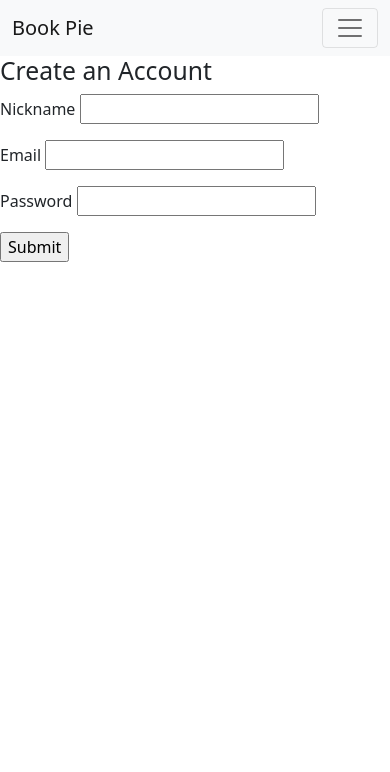
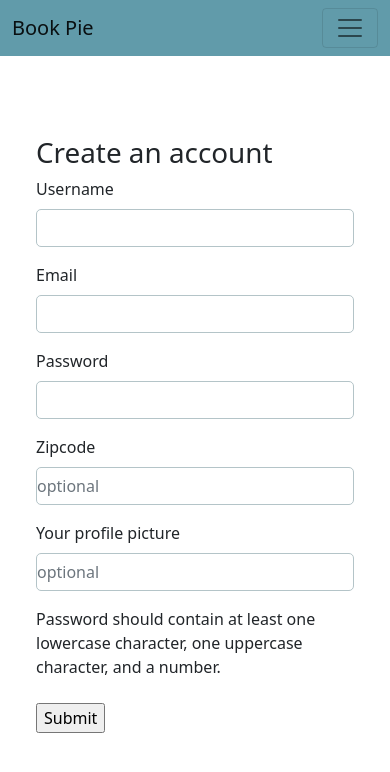
Before and after one commit to amak-code/Book_Pie, a Flask app: page /register in a window 390 px wide. Shown: the top 772 px of the page. Run offline with Flask 2, Linux system fonts and the light colour scheme; some libraries are stand-ins or nearby versions.

Commit message:
Log Out menu item was added

```diff
--- a/server.py
+++ b/server.py
@@ -4,6 +4,7 @@ from model import connect_to_db, db
 from jinja2 import StrictUndefined
 import requests
 import crud
+import random
 
 app = Flask(__name__)
 app.secret_key = "dev"
@@ -17,10 +18,13 @@ app.jinja_env.undefined = StrictUndefined
 def homepage():
     """Return 10 books for the homepage to suggest to the user"""
 
+    list_of_random_words = ["love", "world", "fashion", "peace", "mindfulness", "sun", "modern", "human", "health"]
+    random_word = random.choice(list_of_random_words)
+
     url = "https://www.googleapis.com/books/v1/volumes"
 
 
-    payload = {'q' : 'publishedDate=2022'}
+    payload = {'q' : f'intitle:{random_word}'}
 
     res = requests.get(url, params=payload)
     print("//////////////////////////////////////////////")
@@ -84,7 +88,6 @@ def show_book(google_book_id):
     db_book = crud.get_book_by_google_id(google_book_id)
     # if book exists in db we fetch it from db
 
-
     # if book is not in db we fetch book from google api by it's id
     url = f"https://www.googleapis.com/books/v1/volumes/{google_book_id}"
     res = requests.get(url)
@@ -107,7 +110,7 @@ def registration_form():
 @app.route("/users", methods=["POST"])
 def register_user():
     """Create a new user."""
-    nickname = request.form.get("nickname")
+
     email = request.form.get("email")
     password = request.form.get("password")
 
@@ -166,7 +169,7 @@ def user_page():
             print('USER REVIEWS AUTHORS')
             for review in reviews:
                 print(f"SEE HERE:{review.book.authors}")
-            flash(f"Welcome back, {user.email}!")
+            flash(f"Welcome back, {user.email}!", category='info')
             return render_template("user_page.html", user=user, reviews = reviews)
         else:
 
--- a/static/styles.css
+++ b/static/styles.css
@@ -1,5 +1,71 @@
-/* {
-    width: 100%;
-    background: linear-gradient(45deg, blue, white
-    );
-} */
+
+  .modal-body {
+    padding: 0;
+  }
+  .btn-close {
+    position: absolute;
+    right: 0;
+    padding: 1em;
+  }
+  .form-area h1 {
+    font-size: 2.3em;
+    font-weight: bold;
+  }
+  .form-area {
+	padding: 3em;
+	max-width: 100%;
+	color: #fff;
+	box-shadow: 0 4px 6px 7px rgba(0, 0, 0, 0.5);
+}
+
+  .form-control {
+    background-color: white;
+    color: #fff;
+    padding-left: 0;
+    border: 1px solid #b4c4c8;
+    border-radius: 5px;
+  }
+  .form-area .btn {
+	width: 100%;
+	font-weight: 800;
+	background-color: #fff;
+	padding: 0.5em 0;
+	border-radius: 50px;
+}
+.btn.btn-primary {
+	padding: 15px 50px;
+	font-family: alfa slab one;
+	font-size: 20px;
+	letter-spacing: 2px;
+	border-radius: 50px;
+}
+  .form-area .btn:hover {
+    background-color: inherit;
+    color: #fff;
+    border-color: #fff;
+  }
+  .form-area p {
+    text-align: center;
+    padding-top: 2em;
+    color: #fff;
+  }
+  .form-area p a {
+    color: #e1e1e1;
+    text-decoration: none;
+  }
+  .form-area p a:hover {
+    color: #fff;
+  }
+
+  .bg-primary {
+    background-color: #b4c4c8!important;
+
+  }
+  @media (max-width: 600px){
+    .form-area{
+        padding: 1.5em;
+    }
+    .form-area h1{
+        font-size: 18px;
+    }
+  }
--- a/templates/base.html
+++ b/templates/base.html
@@ -6,11 +6,12 @@
     <link rel="preconnect" href="https://fonts.googleapis.com">
     <link rel="preconnect" href="https://fonts.gstatic.com" crossorigin>
     <link href="https://fonts.googleapis.com/css2?family=Lato:wght@400;700&display=swap" rel="stylesheet">
-    <link rel="stylesheet" href="/static/styles.css">
+
     <link href="https://cdn.jsdelivr.net/npm/bootstrap@5.0.1/dist/css/bootstrap.min.css"
       rel="stylesheet"
       integrity="sha384-+0n0xVW2eSR5OomGNYDnhzAbDsOXxcvSN1TPprVMTNDbiYZCxYbOOl7+AMvyTG2x"
       crossorigin="anonymous"/>
+    <link rel="stylesheet" href="/static/styles.css">
     <script src="https://ajax.googleapis.com/ajax/libs/jquery/3.6.1/jquery.min.js"></script>
 
     <title>
@@ -21,13 +22,24 @@
   </head>
   <body>
     <div class="main">
-      {% for msg in get_flashed_messages() %}
+      <!-- {% for msg in get_flashed_messages() %}
       <p class="flash-msg">
       {{ msg }}
       </p>
-    {% endfor %}
+    {% endfor %} -->
 
-    <nav class="navbar navbar-expand-lg navbar-light bg-light">
+    {% with messages = get_flashed_messages() %}
+      {% if messages %}
+      <script>
+        var messages = {{ messages|tojson }};
+        for (var i=0; i<messages.length; i++) {
+          alert(messages[i]);
+        }
+      </script>
+      {% endif %}
+    {% endwith %}
+
+    <nav class="navbar navbar-expand-lg navbar-light" style="background-color: #619baa;">
       <div class="container-fluid">
         <a class="navbar-brand" href="/">Book Pie</a>
         <button class="navbar-toggler" type="button" data-bs-toggle="collapse" data-bs-target="#navbarSupportedContent" aria-controls="navbarSupportedContent" aria-expanded="false" aria-label="Toggle navigation">
@@ -38,11 +50,13 @@
             <li class="nav-item">
               <a class="nav-link active" aria-current="page" href="/">Home</a>
             </li>
+            {% if session.get("user_id") %}
             <li class="nav-item">
-              <a class="nav-link" href="#">Link</a>
+              <a class="nav-link" href="#">My page</a>
             </li>
+            {% endif %}
             <li class="nav-item">
-              <a class="nav-link disabled" href="#" tabindex="-1" aria-disabled="true">Disabled</a>
+              <a class="nav-link disabled" href="#" tabindex="-1" aria-disabled="true">Book Store</a>
             </li>
           </ul>
           <form class="d-flex" action="/search" method="POST">
@@ -56,12 +70,45 @@
           </form>
           <div class="d-flex flex-row-reverse bd-highlight">
             <div class="p-2 bd-highlight">
-              <a class="nav-link active" aria-current="page" href="#">Log In</a>
+            {% if session.get("user_id") %}
+            <div class="p-2 bd-highlight">
+              <a class="nav-link active" aria-current="page" href="/logout">Log Out</a>
+            </div>
+            {% else %}
+              <a class="nav-link active" aria-current="page"  data-bs-toggle="modal" data-bs-target="#ModalForm" href="#">Log In</a>
+              <div class="modal fade" id="ModalForm" tabindex="-1" aria-labelledby="ModalFormLabel" aria-hidden="true">
+                <div class="modal-dialog modal-dialog-centered">
+                  <div class="modal-content">
+                    <div class="modal-body">
+                        <button type="button" class="btn-close btn-close-white" data-bs-dismiss="modal" aria-label="Close"></button>
+                        <div class="form-area bg-primary">
+                            <h1 class="text-center">Login Form</h1>
+                            <form action="/login" method="POST">
+                                <div class="mb-3 mt-4">
+                                    <label for="exampleInputEmail1" class="form-label">Your Email</label>
+                                    <input type="email" class="form-control" name="email" id="exampleInputEmail1" aria-describedby="emailHelp">
+                                </div>
+                                <div class="mb-3">
+                                    <label for="exampleInputPassword1" class="form-label">Your Password</label>
+                                    <input type="password" class="form-control" name="password" id="exampleInputPassword1">
+                                </div>
+                                <button type="submit" class="btn btn-light mt-3">LOGIN</button>
+                                <p>New Here?    <a href="/register">Signup</a></p>
+                            </form>
+                        </div>
+                    </div>
+                  </div>
+                </div>
+            </div>
+
+            <script src="https://cdnjs.cloudflare.com/ajax/libs/jquery/3.6.1/jquery.min.js"></script>
+            <script src="https://cdnjs.cloudflare.com/ajax/libs/bootstrap/5.0.1/js/bootstrap.min.js"></script>
             </div>
             <div class="p-2 bd-highlight">
               <a class="nav-link active" aria-current="page" href="/register">Sign Up</a>
             </div>
           </div>
+          {% endif %}
         </div>
       </div>
     </nav>
--- a/templates/book-details-page.html
+++ b/templates/book-details-page.html
@@ -36,7 +36,7 @@
             {% endfor %}
         </div>
     {% endif %}
-    {% if session["user_id"] %}
+    {% if session.get("user_id") %}
     <form action="/review" method="POST">
         <textarea id="book_review" name="review" rows="4" cols="50" placeholder='Please enter your review of book "{{ book.volumeInfo.title }}" here.'></textarea>
         <br>
--- a/templates/registration_form.html
+++ b/templates/registration_form.html
@@ -3,22 +3,44 @@
 {% block title %}Book Pie{% endblock %}
 
 {% block body %}
-<h2>Create an Account</h2>
-<form action="/users" method="POST">
-    <p>
-    Nickname <input type="text" name="nickname">
-    </p>
-  <p>
-    Email <input type="text" name="email">
-  </p>
 
-  <p>
-    Password <input type="password" name="password">
-  </p>
+<main class="homepage">
+  <br>
+  <div class="p-4 pale col-sm-8 col-md-6 col-lg-4 rounded-3 mt-4 container">
+    <div class="container-fluid py-2">
+      <h1>Create an account</h1>
+      <form action="/users" method="POST">
+        <div class="mb-3 col-12">
+          <label for="username" class="form-label">Username</label>
+          <input type="text" class="form-control" name="nickname">
+        </div>
+        <div class="mb-3 col-12">
+          <label for="email" class="form-label">Email</label>
+          <input type="text" class="form-control" name="email">
+        </div>
+        <div class="mb-3 col-12">
+          <label for="password" class="form-label">Password</label>
+          <input type="password" class="form-control" name="password">
+        </div>
+        <div class="mb-3 col-12">
+          <label for="fname" class="form-label">Zipcode</label>
+          <input type="text" placeholder = "optional" class="form-control" name="zipcode">
+        </div>
+        <div class="mb-3 col-12">
+          <label for="lname" class="form-label">Your profile picture</label>
+          <input type="text" placeholder = "optional" class="form-control" name="user_picture">
+        </div>
+        <div>
+          Password should contain at least one lowercase character, one uppercase character, and a number.
+        </div>
+        <div>
+          <br>
+          <input type="submit">
+        </div>
+      </form>
+    </div>
+  </div>
+</main>
 
-  <p>
-    <input type="submit">
-  </p>
-</form>
 
 {% endblock %}
```
Also changed, not shown: templates/homepage.html (+10 -39 lines), templates/user_page.html (+8 -1 lines).
